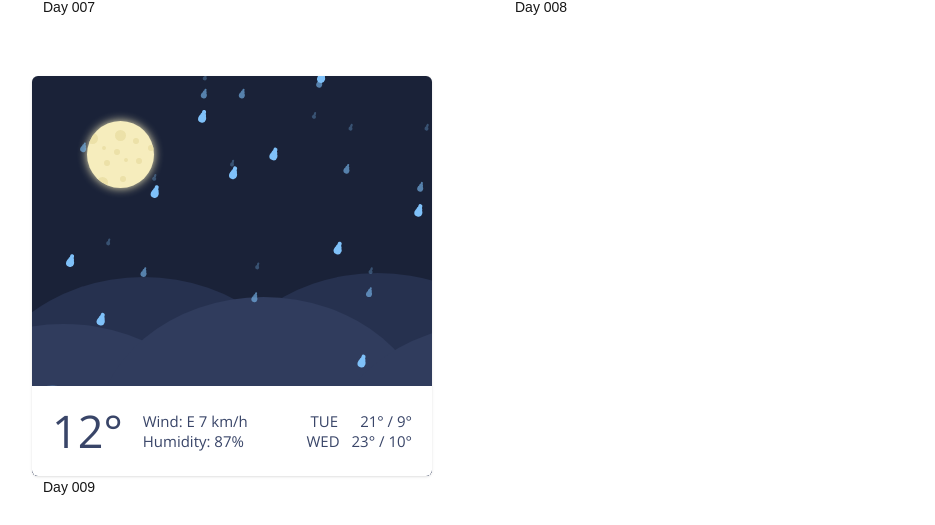
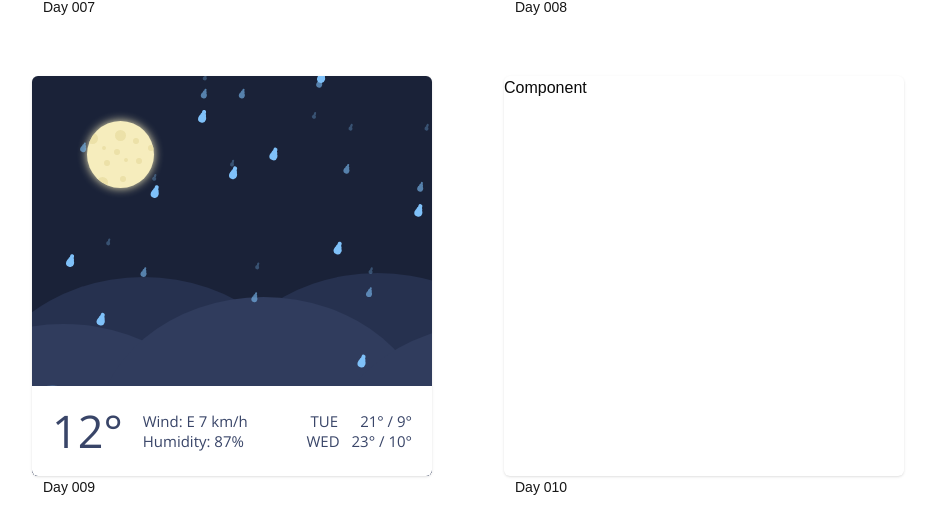
Before and after one commit to john76391/100-days-css-challenge, a React (Vite) app: page / in a window 1280 px wide. Shown: the part 1864-2389 px from the top of the page, without its empty margins (172-1107 px from the left). Built offline with nearby package versions, Linux system fonts and the light colour scheme; a web font is replaced by a local one.

Commit message:
add day 10

```diff
--- a/src/App.tsx
+++ b/src/App.tsx
@@ -10,10 +10,22 @@ import Day6 from "./pages/day6";
 import Day7 from "./pages/day7";
 import Day8 from "./pages/day8";
 import Day9 from "./pages/day9";
+import Day10 from "./pages/day10";
 
 import NotFound from "./pages/notFound";
 
-export const days = [Day1, Day2, Day3, Day4, Day5, Day6, Day7, Day8, Day9];
+export const days = [
+  Day1,
+  Day2,
+  Day3,
+  Day4,
+  Day5,
+  Day6,
+  Day7,
+  Day8,
+  Day9,
+  Day10,
+];
 
 export default function App() {
   return (
--- /dev/null
+++ b/src/pages/day10.tsx
@@ -0,0 +1,3 @@
+export default function Component() {
+  return <div>Component</div>;
+}
--- a/src/pages/frame.tsx
+++ b/src/pages/frame.tsx
@@ -28,7 +28,7 @@ export default function Frame() {
 
         <span className="mx-2">Switch day</span>
 
-        {+currentDay === 9 ? (
+        {+currentDay === 10 ? (
           <Button size="icon" disabled>
             <ArrowRightIcon />
           </Button>
```
